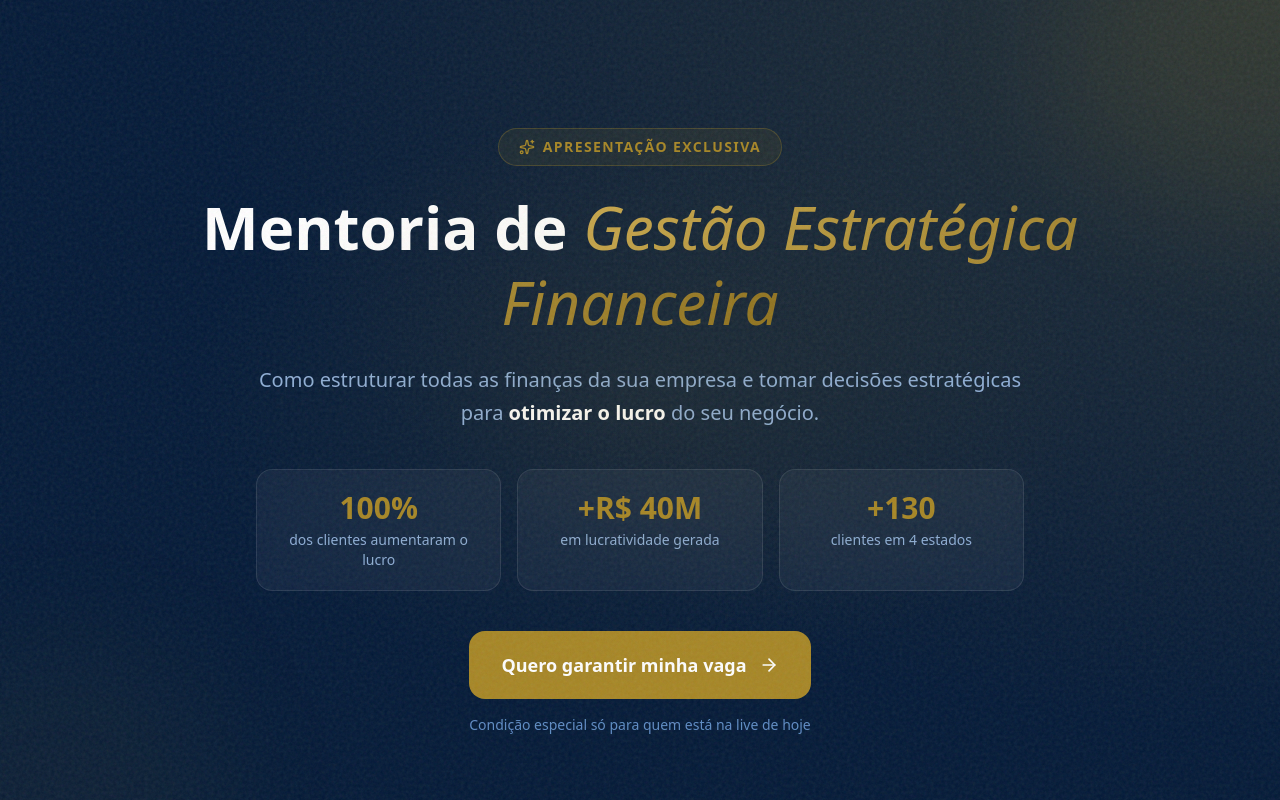
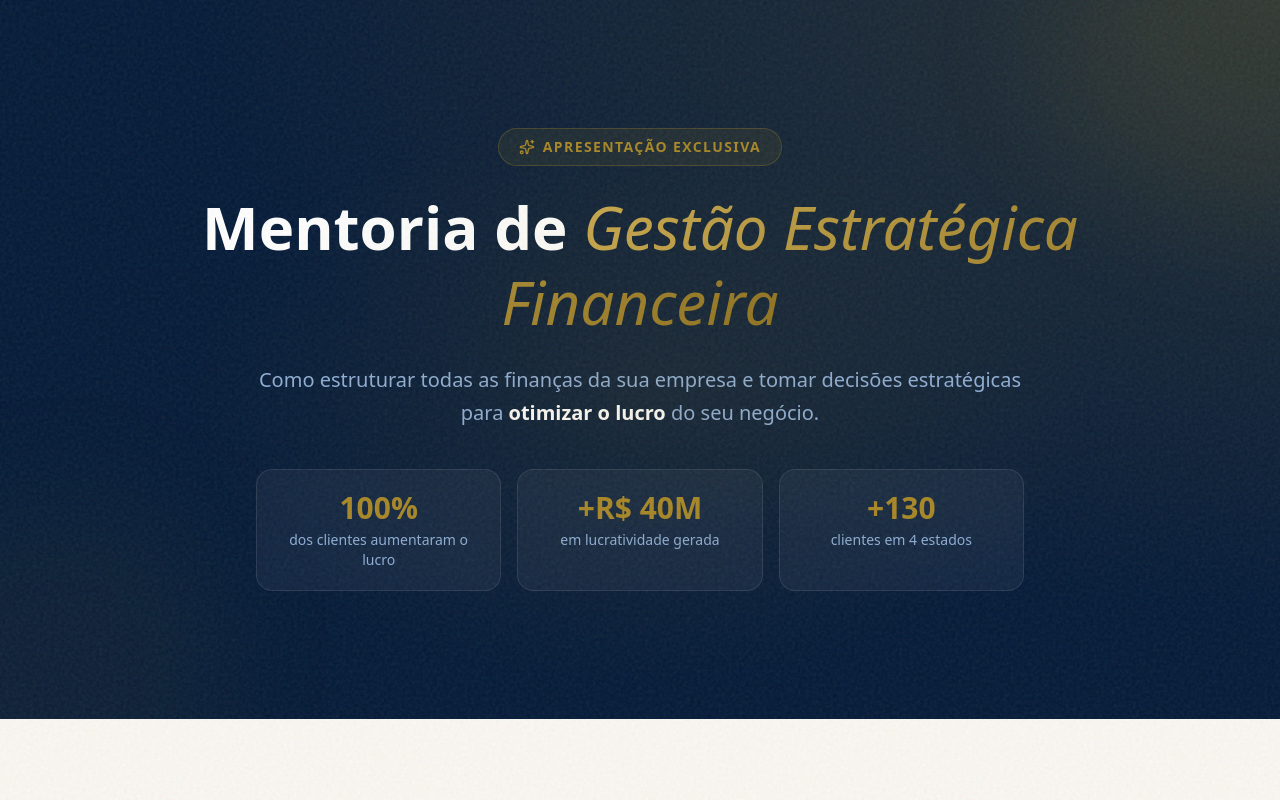
Before and after one commit to IJAConsultoria/site-ija, a Next.js app: page /mentoria in a window 1280 px wide. Shown: the top 800 px of the page. Built offline with nearby package versions, Linux system fonts and the light colour scheme.

Commit message:
remove: CTA 'Quero garantir minha vaga' do hero da /mentoria
Co-Authored-By: Claude Opus 4.6 (1M context) <noreply@anthropic.com>

```diff
--- a/src/app/(landing)/mentoria/page.tsx
+++ b/src/app/(landing)/mentoria/page.tsx
@@ -200,18 +200,6 @@ export default function MentoriaPage() {
               </div>
             </div>
 
-            <div className="mt-10">
-              <a
-                href="#oferta"
-                className="inline-flex items-center gap-3 rounded-2xl bg-accent px-8 py-5 text-base font-bold text-white transition-all hover:bg-accent-dark hover:scale-105 hover:shadow-2xl hover:shadow-accent/30 sm:text-lg"
-              >
-                Quero garantir minha vaga
-                <ArrowRight size={20} />
-              </a>
-              <p className="mt-4 text-sm text-navy-400">
-                Condição especial só para quem está na live de hoje
-              </p>
-            </div>
           </FadeInUp>
         </div>
       </section>
```
